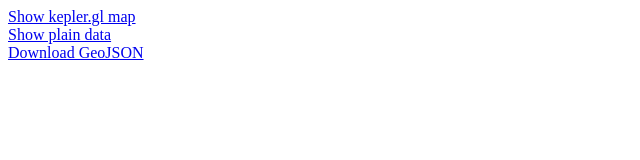
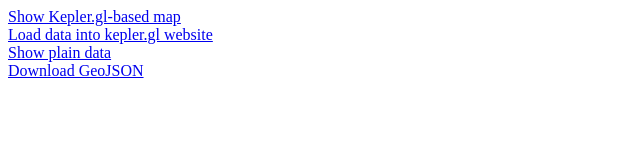
Before and after one commit to ncsu-geoforall-lab/campus-research-reopening, a plain HTML site: page index.html in a window 1280 px wide. Shown: the whole page, without its empty margins (0-640 px from the left). Drawn offline with Linux system fonts and the light colour scheme.

Commit message:
Add generated map to the index

```diff
--- a/index.html
+++ b/index.html
@@ -6,7 +6,9 @@
         <title>Campus Research Reopening - NC State</title>
     </head>
     <body>
-        <a href="https://kepler.gl/demo?mapUrl=https://ncsu-geoforall-lab.github.io/campus-research-reopening/data/buildings.geojson">Show kepler.gl map</a>
+        <a href="https://ncsu-geoforall-lab.github.io/campus-research-reopening/keplergl">Show Kepler.gl-based map</a>
+        <br>
+        <a href="https://kepler.gl/demo?mapUrl=https://ncsu-geoforall-lab.github.io/campus-research-reopening/data/buildings.geojson">Load data into kepler.gl website</a>
         <br>
         <a href="https://github.com/ncsu-geoforall-lab/campus-research-reopening/blob/gh-pages/data/buildings.geojson">Show plain data</a>
         <br>
```
